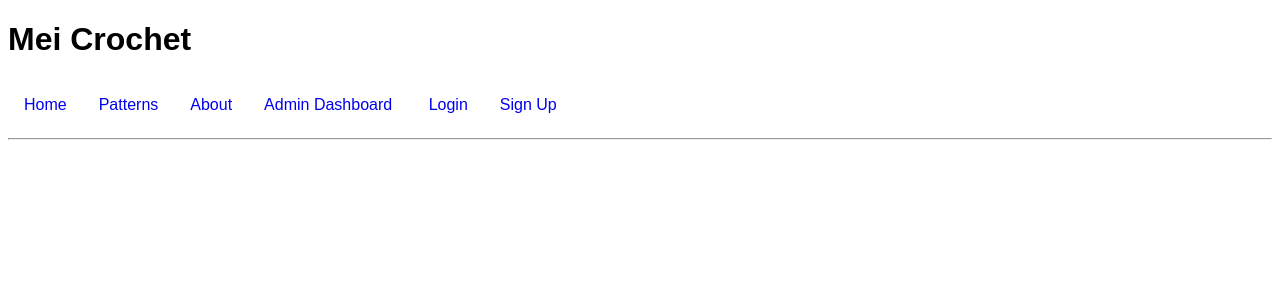
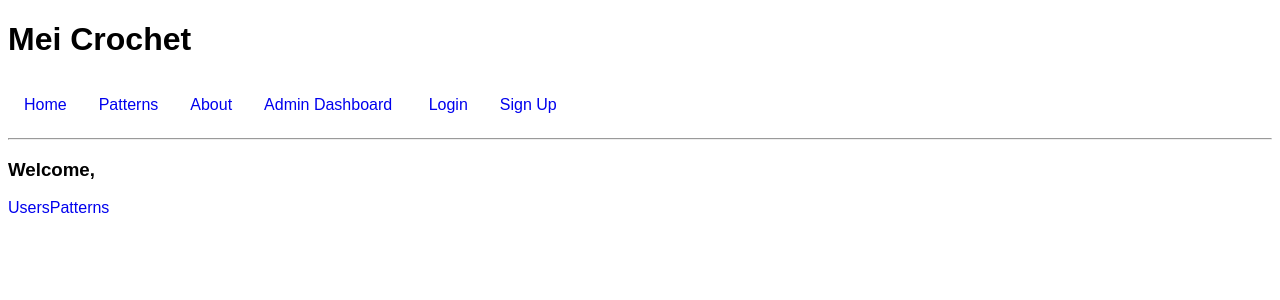
Before and after one commit to kristinlam/mei-crochet, a React app: page /admin in a window 1280 px wide. Shown: the top 300 px of the page. Built offline with nearby package versions, Linux system fonts and the light colour scheme.

Commit message:
feat: update AdminHome and AllUsers components

```diff
--- a/client/Routes.js
+++ b/client/Routes.js
@@ -1,12 +1,13 @@
-import React, { Component, Fragment } from 'react';
+import React, { Component } from 'react';
 import { connect } from 'react-redux';
 import { withRouter, Route, Switch, Redirect } from 'react-router-dom';
 import { me } from './store';
 import { Login, Signup } from './components/AuthForm';
 import Home from './components/Home';
-import AdminHome from './components/admin/AdminHome';
 import About from './components/About';
 import AllPatterns from './components/AllPatterns';
+import AdminHome from './components/admin/AdminHome';
+import AllUsers from './components/admin/AllUsers';
 
 /**
  * COMPONENT
@@ -21,9 +22,10 @@ class Routes extends Component {
 
     return (
       <div>
-        {isLoggedIn ? (
+        {/* {isLoggedIn ? (
           <Switch>
             <Route path="/admin" component={AdminHome} />
+            <Route path="/admin/users" component={AllUsers} />
             <Redirect to="/home" />
           </Switch>
         ) : (
@@ -34,7 +36,16 @@ class Routes extends Component {
             <Route path="/login" component={Login} />
             <Route path="/signup" component={Signup} />
           </Switch>
-        )}
+        )} */}
+        <Switch>
+          <Route path="/" exact component={Home} />
+          <Route path="/about" component={About} />
+          <Route path="/patterns" component={AllPatterns} />
+          <Route path="/login" component={Login} />
+          <Route path="/signup" component={Signup} />
+          <Route exact path="/admin" component={AdminHome} />
+          <Route path="/admin/users" component={AllUsers} />
+        </Switch>
       </div>
     );
   }
--- a/client/components/admin/AdminHome.js
+++ b/client/components/admin/AdminHome.js
@@ -1,24 +1,19 @@
 import React from 'react';
 import { connect } from 'react-redux';
+import { Link } from 'react-router-dom';
 
-/**
- * COMPONENT
- */
-export const AdminHome = (props) => {
+const AdminHome = (props) => {
   const { username } = props;
 
   return (
     <div>
       <h3>Welcome, {username}</h3>
-      <p>View all users</p>
-      <p>Manage patterns</p>
+      <Link to="/admin/users">Users</Link>
+      <Link to="/admin/patterns">Patterns</Link>
     </div>
   );
 };
 
-/**
- * CONTAINER
- */
 const mapState = (state) => {
   return {
     username: state.auth.username,
--- /dev/null
+++ b/client/components/admin/AllUsers.js
@@ -0,0 +1,28 @@
+import React from 'react';
+import { useSelector, useDispatch } from 'react-redux';
+import { useEffect } from 'react';
+import { getUsers } from '../../store/users';
+
+const AllUsers = () => {
+  const users = useSelector((state) => state.users);
+  const dispatch = useDispatch();
+
+  useEffect(() => {
+    dispatch(getUsers());
+  }, [dispatch]);
+
+  return (
+    <div>
+      <h1>All Users</h1>
+      {users.map((user) => (
+        <div>
+          <p>ID: {user.id}</p>
+          <p>Username: {user.username}</p>
+          <p>Account Type: {user.isAdmin ? 'Admin' : 'User'}</p>
+        </div>
+      ))}
+    </div>
+  );
+};
+
+export default AllUsers;
```
